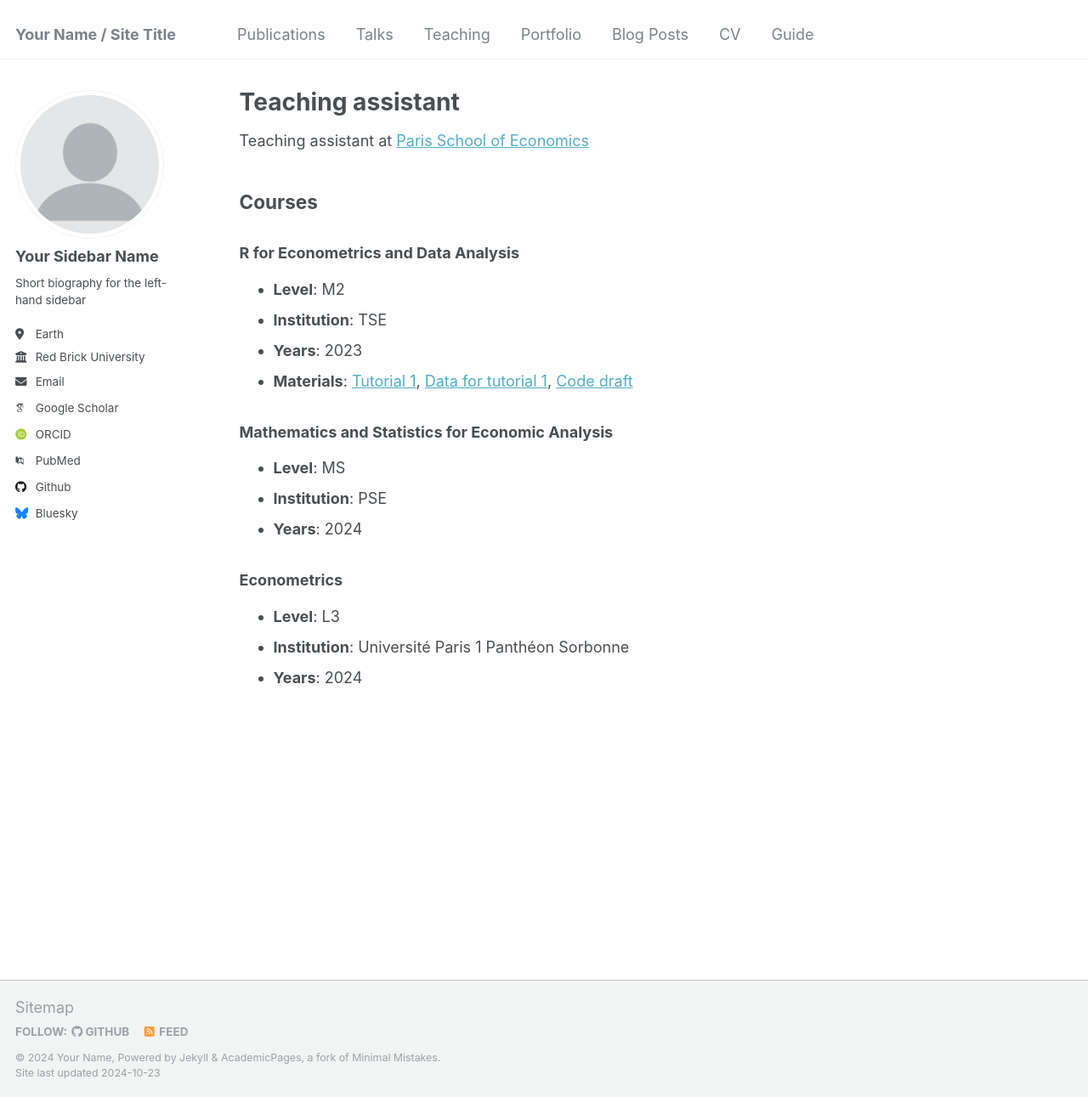
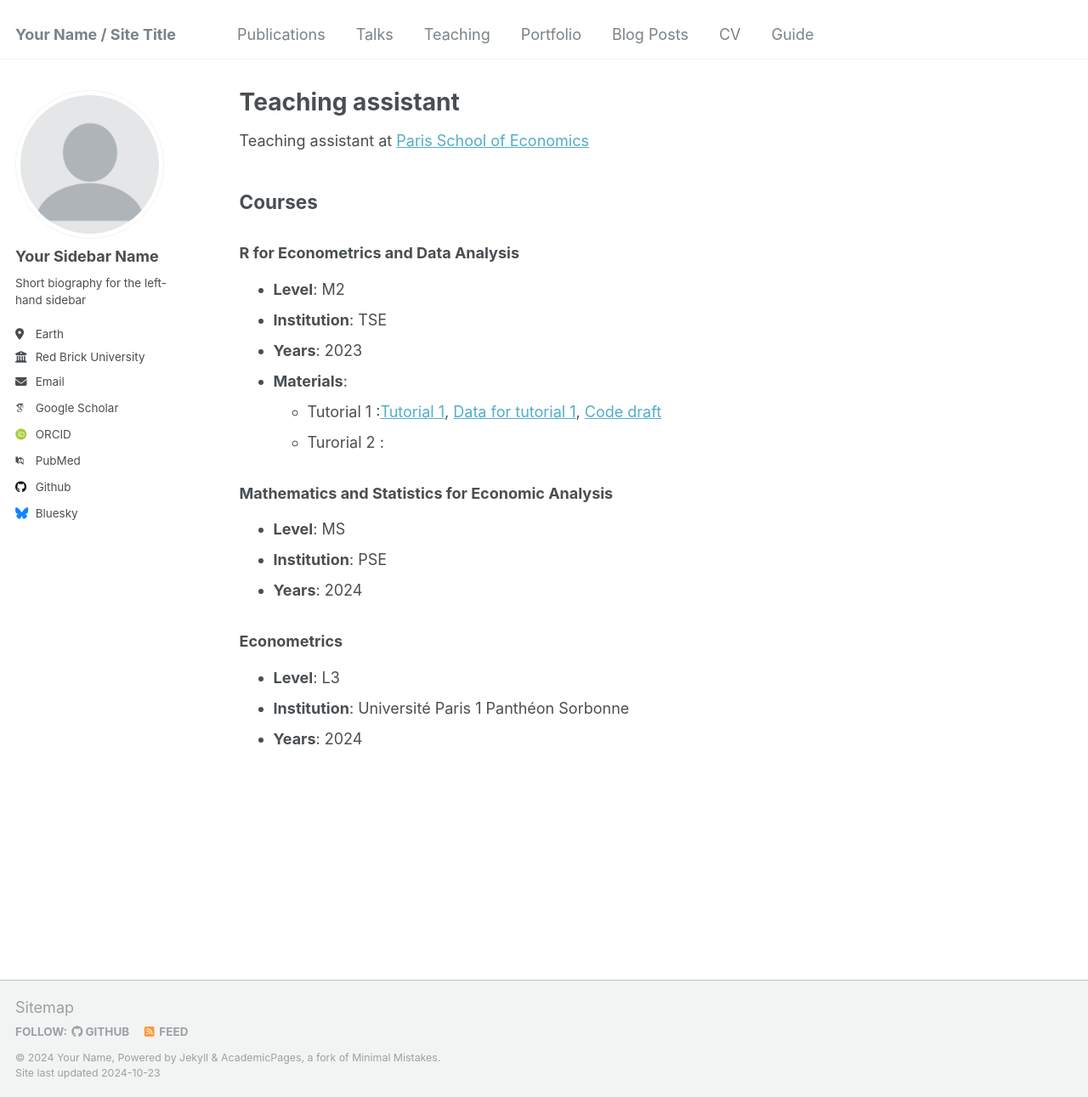
Before and after one commit to SamyZtn/samyzitouni.github.io, a Jekyll site: the page built from _pages/teaching.md, in a window 1280 px wide and 1291 px high. Shown: the whole window at 85% size. Built offline with Jekyll 4.4.1, drawn with Linux system fonts in a browser that asks for light colours; some web fonts are replaced.

Commit message:
Update teaching.md

```diff
--- a/_pages/teaching.md
+++ b/_pages/teaching.md
@@ -13,7 +13,9 @@
 - **Level**: M2
 - **Institution**: TSE
 - **Years**: 2023
-- **Materials**: [Tutorial 1](https://github.com/SamyZtn/samyzitouni.github.io/blob/master/files/TD1_R.pdf), [Data for tutorial 1](https://github.com/SamyZtn/samyzitouni.github.io/blob/master/files/imdb_top250_french.csv), [Code draft](https://github.com/SamyZtn/samyzitouni.github.io/blob/master/files/tuto1.R)
+- **Materials**:
+     - Tutorial 1 :[Tutorial 1](https://github.com/SamyZtn/samyzitouni.github.io/blob/master/files/TD1_R.pdf), [Data for tutorial 1](https://github.com/SamyZtn/samyzitouni.github.io/blob/master/files/imdb_top250_french.csv), [Code draft](https://github.com/SamyZtn/samyzitouni.github.io/blob/master/files/tuto1.R)
+     - Turorial 2 :
 
 ### Mathematics and Statistics for Economic Analysis
 - **Level**: MS
```
